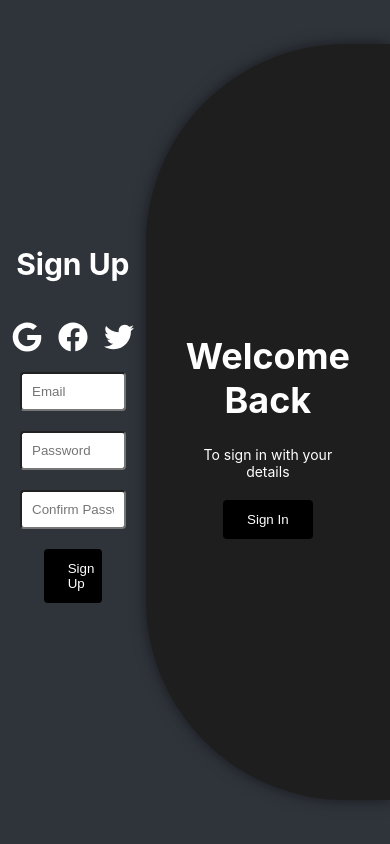
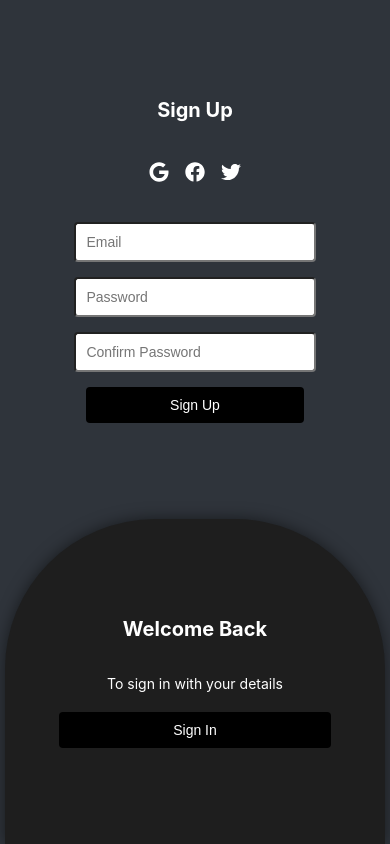
Before and after one commit to ComfortN/hotel-app, a React (Create React App) app: page /signup in a window 390 px wide. Built offline with nearby package versions, Linux system fonts and the light colour scheme.

Commit message:
Adding the google sign-in/up and the forgot password

```diff
--- a/src/App.js
+++ b/src/App.js
@@ -3,6 +3,7 @@ import { BrowserRouter as Router, Route, Routes } from 'react-router-dom';
 import Signin from './Components/signIn/Signin';
 import Signup from './Components/signup/Signup';
 import Home from './Components/home/Home';
+import ForgotPassword from './Components/signIn/ForgotPassword';
 
 function App() {
   return (
@@ -10,6 +11,7 @@ function App() {
       <Routes>
         <Route path='/signin' element={<Signin />} />
         <Route path='/signup' element={<Signup />} />
+        <Route path='forgot-password' element={<ForgotPassword />} />
         <Route path='/' element={<Home />} />
       </Routes>
     </Router>
--- /dev/null
+++ b/src/Components/signIn/ForgotPassword.jsx
@@ -0,0 +1,41 @@
+import React,{useState} from 'react'
+import { Link } from 'react-router-dom';
+import { sendPasswordResetEmail } from 'firebase/auth';
+import { auth } from '../../firebase/firebase';
+import '../signup/Signup.css'
+
+export default function ForgotPassword() {
+    const [email, setEmail] = useState("");
+
+    // Function to handle password reset
+    const handleResetPassword = async (e) => {
+        e.preventDefault();
+
+        try {
+            // Send password reset email
+            await sendPasswordResetEmail(auth, email);
+            alert('Password reset email sent!');
+        } catch (error) {
+            console.error("Error sending password reset email:", error.message);
+            alert(error.message);
+        }
+    };
+
+
+    return (
+        <div className="auth-container">
+            <div className="auth-form-container">
+                <h2>Reset Password</h2>
+
+                <form onSubmit={handleResetPassword}>
+                    <input type="email" placeholder="Enter your email" required onChange={(e) => setEmail(e.target.value)} />
+                    <button type="submit">Reset Password</button>
+                </form>
+
+                <Link to="/signin">
+                    <button className='back-signup'>Back SignIn</button>
+                </Link>
+            </div>
+    </div>
+    )
+}
--- a/src/Components/signIn/Signin.jsx
+++ b/src/Components/signIn/Signin.jsx
@@ -2,7 +2,7 @@ import React, {useState} from 'react';
 import { Link, useNavigate } from 'react-router-dom';
 import { FaGoogle, FaFacebook, FaTwitter } from 'react-icons/fa';
 import { auth } from '../../firebase/firebase';
-import { signInWithEmailAndPassword } from "firebase/auth";
+import { signInWithEmailAndPassword, signInWithPopup, GoogleAuthProvider } from "firebase/auth";
 
 export default function Signin() {
 
@@ -11,7 +11,7 @@ export default function Signin() {
   const navigate = useNavigate();
 
 
-  // Function to handle signup form submission
+  // Function to handle signin form submission
   const handleSignin = async (e) => {
     e.preventDefault();
 
@@ -23,6 +23,19 @@ export default function Signin() {
       alert(error.message);
     }
   };
+
+
+  // Handle sign in with Google
+  const handleGoogleSignin = async () => {
+    const provider = new GoogleAuthProvider();
+    try {
+        await signInWithPopup(auth, provider);
+        navigate("/");
+    } catch (error) {
+        console.error("Error with Google signin:", error.message);
+        alert(error.message);
+    }
+};
 
 
   return (
@@ -45,7 +58,7 @@ export default function Signin() {
         <h2>Sign In</h2>
 
         <div className="auth-icons">
-          <FaGoogle />
+          <FaGoogle onClick={handleGoogleSignin}/>
           <FaFacebook />
           <FaTwitter />
         </div>
@@ -56,6 +69,10 @@ export default function Signin() {
           <button type="submit">Sign In</button>
         </form>
 
+        <Link to="/forgot-password">
+          <p className="forgot-password-link">Forgot Password?</p>
+        </Link>
+
       </div>
 
     </div>
--- a/src/Components/signup/Signup.css
+++ b/src/Components/signup/Signup.css
@@ -40,7 +40,7 @@
     padding: 40px;
     width: 100%;
     box-shadow: 0px 0px 15px rgba(0, 0, 0, 0.5);
-    height: 80vh;
+    height: 88vh;
 }
 
 
@@ -90,6 +90,11 @@
     transition: background-color 0.3s ease;
 }
 
+.back-signup {
+    margin: 10px;
+    padding: 12px 24px;
+}
+
 
 .auth-message-container button {
     padding: 12px 24px;
@@ -119,7 +124,7 @@
     width: 80%;
     align-items: center;
     justify-content: center;
-    margin: 20px;
+    margin-top: 20px;
 }
 
 
@@ -164,3 +169,103 @@
     color: white;
     cursor: pointer;
 }
+
+
+.forgot-password-link {
+    margin: 0;
+}
+
+
+
+@media (max-width: 768px) {
+    .auth-container {
+        flex-direction: column;
+    }
+
+
+    .auth-message-container,
+    .auth-form-container,
+    .auth-message-container-signin {
+        width: 87%;
+        padding: 20px;
+        height: 50%;
+    }
+
+
+    .auth-message-container-signin{
+        border-radius: 0 0 150px 150px;
+    }
+
+
+    .auth-message-container {
+        border-radius: 150px 150px 0 0;
+    }
+
+
+    .auth-form-container h2,
+    .auth-message-container h2 {
+        font-size: 24px;
+        margin-bottom: 20px;
+    }
+
+
+    .auth-form-container input,
+    .auth-form-container button,
+    .auth-message-container button {
+        width: 80%;
+        margin-bottom: 15px;
+        padding: 12px;
+        font-size: 16px;
+    }
+
+
+    .auth-icons {
+        justify-content: center;
+        margin-bottom: 20px;
+    }
+
+
+    .auth-icons svg {
+        width: 25px;
+        height: 25px;
+    }
+}
+
+
+@media (max-width: 790px) {
+
+    .auth-message-container {
+        border-radius: 150px 150px 0 0;
+    }
+}
+
+@media (max-width: 488px) {
+    .auth-form-container h2,
+    .auth-message-container h2 {
+        font-size: 20px;
+    }
+
+
+    .auth-message-container-signin {
+        border-radius: 0 0 150px 150px;
+    }
+
+
+    .auth-message-container {
+        border-radius: 150px 150px 0 0;
+    }
+
+
+    .auth-form-container input,
+    .auth-form-container button,
+    .auth-message-container button {
+        padding: 10px;
+        font-size: 14px;
+    }
+
+
+    .auth-icons svg {
+        width: 20px;
+        height: 20px;
+    }
+}
--- a/src/Components/signup/Signup.jsx
+++ b/src/Components/signup/Signup.jsx
@@ -1,7 +1,7 @@
 import React, {useState} from 'react'
 import './Signup.css'
 import { Link, useNavigate } from 'react-router-dom';
-import { createUserWithEmailAndPassword } from 'firebase/auth';
+import { createUserWithEmailAndPassword, signInWithPopup, GoogleAuthProvider } from 'firebase/auth';
 import { auth } from '../../firebase/firebase';
 import { FaGoogle, FaFacebook, FaTwitter } from 'react-icons/fa';
 
@@ -32,6 +32,19 @@ export default function Signup() {
     };
 
 
+    // Handle sign in with Google
+    const handleGoogleSignup = async () => {
+        const provider = new GoogleAuthProvider();
+        try {
+            await signInWithPopup(auth, provider);
+            navigate("/");
+        } catch (error) {
+            console.error("Error with Google signup:", error.message);
+            alert(error.message);
+        }
+    };
+
+
     return (
         <div className="auth-container">
             <div className="auth-form-container">
@@ -39,7 +52,7 @@ export default function Signup() {
                 <h2>Sign Up</h2>
 
                 <div className="auth-icons">
-                    <FaGoogle />
+                    <FaGoogle onClick={handleGoogleSignup}/>
                     <FaFacebook />
                     <FaTwitter />
                 </div>
```
